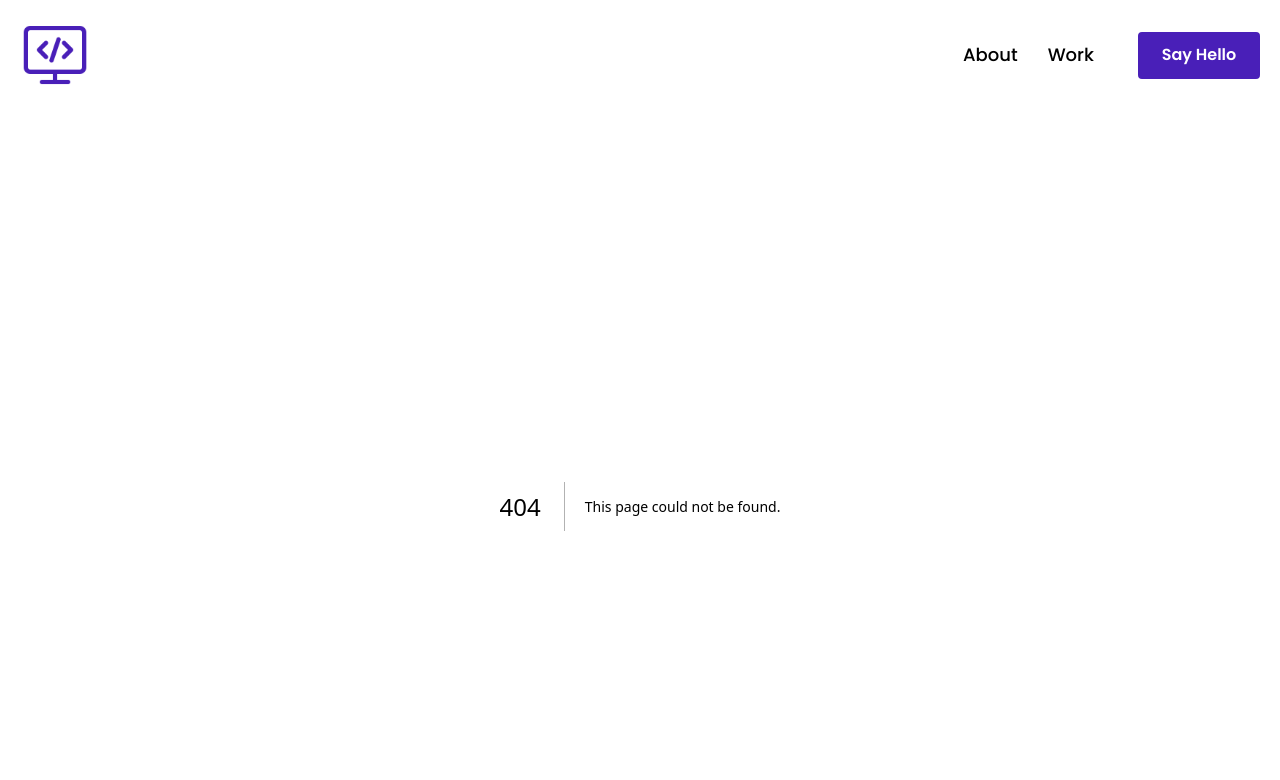
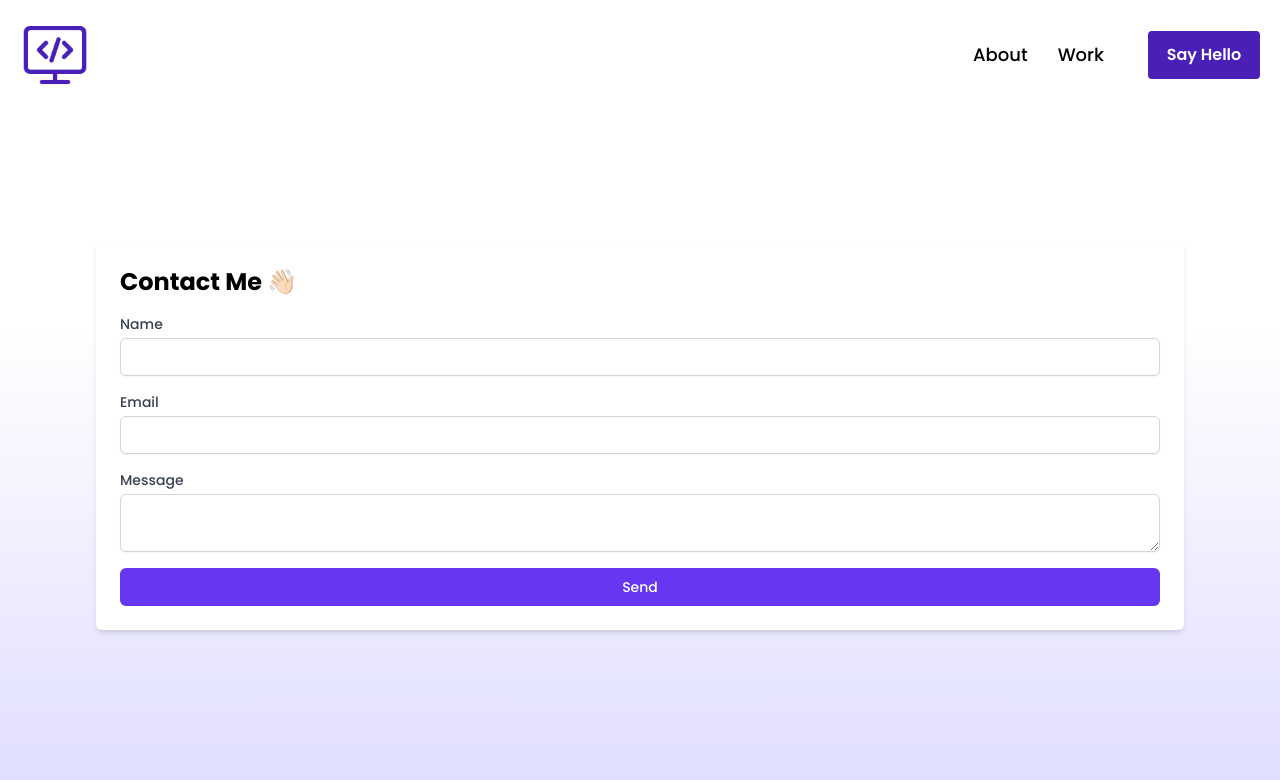
Before and after one commit to payneandrew/andrew-payne-portfolio, a Next.js app: page /say-hello in a window 1280 px wide. Before the commit this address had no page. Shown: the top 780 px of the page. Built offline with nearby package versions, Linux system fonts and the light colour scheme.

Commit message:
add contact form

```diff
--- a/package.json
+++ b/package.json
@@ -9,6 +9,7 @@
     "lint": "next lint"
   },
   "dependencies": {
+    "@emailjs/browser": "^4.4.1",
     "next": "14.2.5",
     "react": "^18",
     "react-dom": "^18",
--- /dev/null
+++ b/src/app/components/contact-form.tsx
@@ -0,0 +1,84 @@
+import emailjs from "@emailjs/browser";
+import React, { FormEvent } from "react";
+
+const serviceId = "service_g89gr9p";
+const templateId = "template_6402gnj";
+const publicKey = "_RUYDWnqYU3WQwd-w";
+
+const ContactForm: React.FC = () => {
+  const handleOnSubmit = (e: FormEvent<HTMLFormElement>) => {
+    e.preventDefault();
+    emailjs
+      .sendForm(serviceId, templateId, e.target as HTMLFormElement, publicKey)
+      .then(
+        (result) => {
+          alert("Message Sent Successfully");
+        },
+        (error) => {
+          error.log(error.text);
+          alert("Something went wrong!");
+        }
+      );
+    (e.target as HTMLFormElement).reset();
+  };
+
+  return (
+    <div className="mt-10 p-6 bg-white rounded-md shadow-md w-full">
+      <h1 className="text-2xl font-bold mb-4">Contact Me 👋🏻</h1>
+      <form onSubmit={handleOnSubmit}>
+        <div className="mb-4">
+          <label
+            htmlFor="name"
+            className="block text-sm font-medium text-gray-700"
+          >
+            Name
+          </label>
+          <input
+            type="text"
+            id="name"
+            name="name"
+            required
+            className="mt-1 block w-full px-3 py-2 border border-gray-300 rounded-md shadow-sm focus:outline-none focus:ring-daisyPurple-400 focus:border-daisyPurple-400 sm:text-sm"
+          />
+        </div>
+        <div className="mb-4">
+          <label
+            htmlFor="email"
+            className="block text-sm font-medium text-gray-700"
+          >
+            Email
+          </label>
+          <input
+            type="email"
+            id="email"
+            name="email"
+            required
+            className="mt-1 block w-full px-3 py-2 border border-gray-300 rounded-md shadow-sm focus:outline-none focus:ring-daisyPurple-400 focus:border-daisyPurple-400 sm:text-sm"
+          />
+        </div>
+        <div className="mb-4">
+          <label
+            htmlFor="message"
+            className="block text-sm font-medium text-gray-700"
+          >
+            Message
+          </label>
+          <textarea
+            id="message"
+            name="message"
+            required
+            className="mt-1 block w-full px-3 py-2 border border-gray-300 rounded-md shadow-sm focus:outline-none focus:ring-daisyPurple-400 focus:border-daisyPurple-400 sm:text-sm"
+          />
+        </div>
+        <button
+          type="submit"
+          className="w-full py-2 px-4 border border-transparent text-sm font-medium rounded-md text-white bg-daisyPurple-600 hover:bg-daisyPurple-700 focus:outline-none focus:ring-2 focus:ring-offset-2 focus:ring-daisyPurple-400"
+        >
+          Send
+        </button>
+      </form>
+    </div>
+  );
+};
+
+export default ContactForm;
--- a/src/app/components/nav-bar.tsx
+++ b/src/app/components/nav-bar.tsx
@@ -78,8 +78,8 @@ export const NavBar = () => {
                     Work
                   </Link>
                   <Link
-                    href={"/"}
-                    className="hidden h-[47px] w-[122px] items-center justify-center overflow-hidden rounded border-2 border-solid border-daisyPurple-800 bg-daisyPurple-800 text-base font-semibold text-white duration-300 ease-linear hover:bg-white hover:text-daisyPurple-800 sm:flex"
+                    href={"/say-hello"}
+                    className="h-12 w-28 items-center justify-center overflow-hidden rounded border-2 border-solid border-daisyPurple-800 bg-daisyPurple-800 font-semibold text-white duration-300 ease-linear hover:bg-white hover:text-daisyPurple-800 flex"
                   >
                     Say Hello
                   </Link>
--- /dev/null
+++ b/src/app/say-hello/page.tsx
@@ -0,0 +1,11 @@
+"use client";
+
+import ContactForm from "../components/contact-form";
+
+export default function SayHello() {
+  return (
+    <main className="flex min-h-screen flex-col items-center justify-between md:p-24 p-6 bg-home-gradient">
+      <ContactForm />
+    </main>
+  );
+}
```
Also changed, not shown: 1 other file (tests, documents, lock files or other folders).
